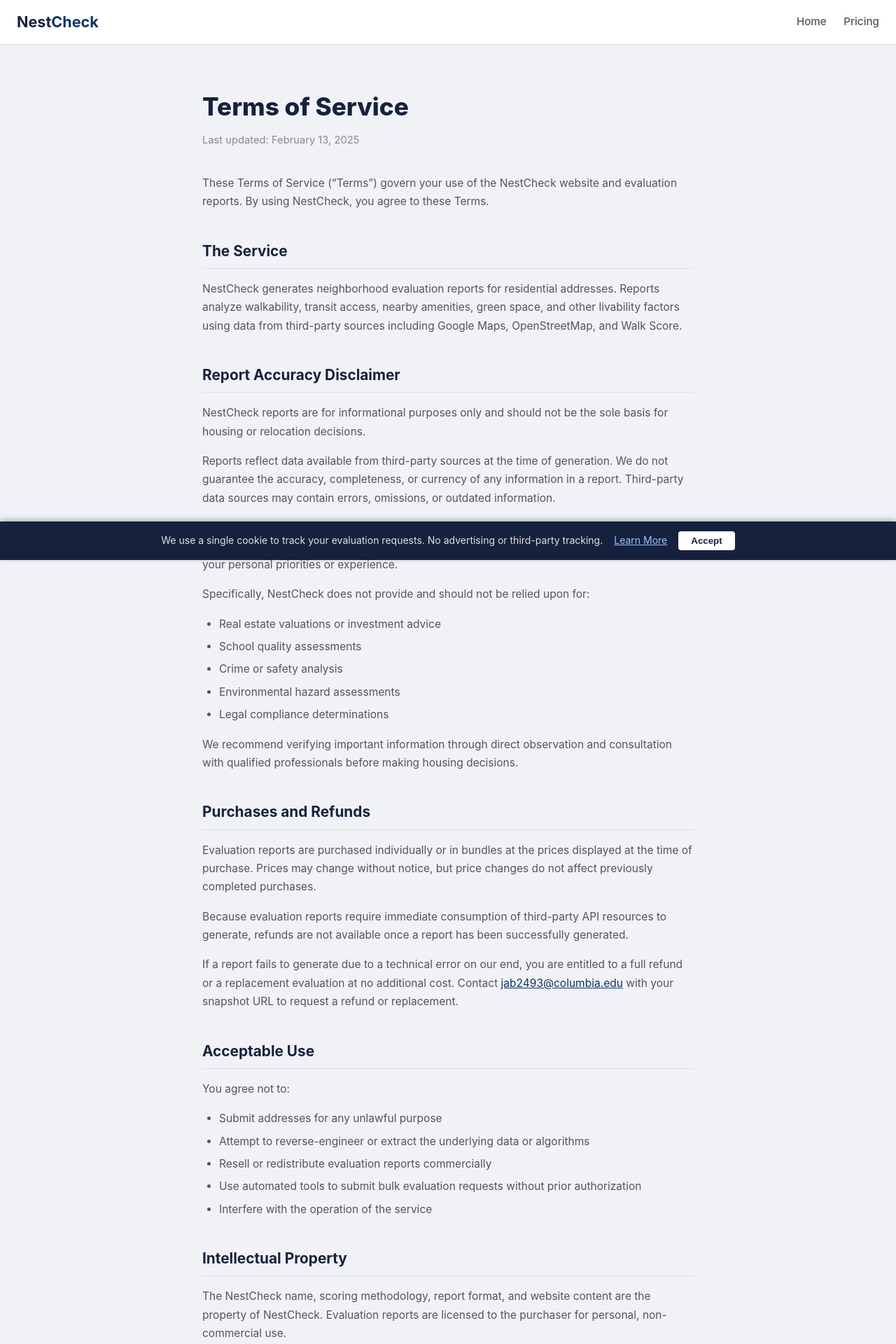
After one commit to jbrowning24/NestCheck, a Flask app: page /terms in a window 1280 px wide. The commit adds this page. Shown: the top 1920 px of the page at 70% size. Run offline with Flask 3, Linux system fonts and the light colour scheme; data that the repository does not hold is empty; some libraries are stand-ins or nearby versions.

Commit message:
feat: add legal pages, cookie consent banner, and consent-gated tracking
Add privacy policy and terms of service pages with footer links across
all pages. Implement cookie consent banner with localStorage/cookie
dual-write, consent-gated nc_vid persistence, and cookie rehydration
to prevent desync when cookies are cleared independently of localStorage.

Co-Authored-By: Claude Opus 4.6 <noreply@anthropic.com>

```diff
--- a/app.py
+++ b/app.py
@@ -146,8 +146,9 @@ def _set_request_context():
 @app.after_request
 def _after_request(response):
     """Set cookies after request if needed."""
-    # Set visitor ID cookie (1 year)
-    if getattr(g, "set_visitor_cookie", False):
+    # Set visitor ID cookie (1 year) — only if user has accepted cookies
+    has_consent = request.cookies.get("nc_cookie_consent") == "1"
+    if getattr(g, "set_visitor_cookie", False) and has_consent:
         response.set_cookie(
             "nc_vid", g.visitor_id,
             max_age=365 * 24 * 3600, httponly=True, samesite="Lax"
@@ -1314,6 +1315,16 @@ def pricing():
     return render_template("pricing.html", require_payment=REQUIRE_PAYMENT)
 
 
+@app.route("/privacy")
+def privacy():
+    return render_template("privacy.html")
+
+
+@app.route("/terms")
+def terms():
+    return render_template("terms.html")
+
+
 # ---------------------------------------------------------------------------
 # Stripe Checkout — create a checkout session for a single evaluation
 # ---------------------------------------------------------------------------
--- a/static/css/base.css
+++ b/static/css/base.css
@@ -125,6 +125,17 @@ footer {
   color: var(--color-text-disabled);
   background: var(--color-surface);
 }
+.footer-links {
+  margin-top: 8px;
+}
+.footer-links a {
+  color: var(--color-text-disabled);
+  text-decoration: none;
+}
+.footer-links a:hover {
+  color: var(--color-primary);
+  text-decoration: underline;
+}
 
 /* --- Badge Utilities --- */
 .badge {
--- /dev/null
+++ b/static/css/legal.css
@@ -0,0 +1,74 @@
+/* ================================================================
+   legal.css — Privacy Policy & Terms of Service page styles
+   Loaded by privacy.html and terms.html after base.css.
+   ================================================================ */
+
+.legal-page {
+  max-width: 750px;
+  margin: 60px auto;
+  padding: 0 24px;
+}
+
+.legal-page h1 {
+  font-size: 2.2em;
+  font-weight: 800;
+  color: var(--color-primary-dark);
+  margin-bottom: 8px;
+}
+
+.legal-page .last-updated {
+  font-size: 0.92em;
+  color: var(--color-text-faint);
+  margin-bottom: 36px;
+}
+
+.legal-page h2 {
+  font-size: 1.3em;
+  font-weight: 700;
+  color: var(--color-primary-dark);
+  margin-top: 40px;
+  margin-bottom: 16px;
+  padding-bottom: 8px;
+  border-bottom: 1px solid var(--color-border);
+}
+
+.legal-page h3 {
+  font-size: 1.1em;
+  font-weight: 600;
+  color: var(--color-text-secondary);
+  margin-top: 24px;
+  margin-bottom: 10px;
+}
+
+.legal-page p {
+  font-size: 0.97em;
+  color: var(--color-text-muted);
+  line-height: 1.7;
+  margin-bottom: 16px;
+}
+
+.legal-page ul {
+  padding-left: 24px;
+  margin-bottom: 16px;
+}
+
+.legal-page li {
+  font-size: 0.97em;
+  color: var(--color-text-muted);
+  line-height: 1.7;
+  margin-bottom: 6px;
+}
+
+.legal-page a {
+  color: var(--color-primary);
+  text-decoration: underline;
+}
+
+.legal-page a:hover {
+  color: var(--color-primary-dark);
+}
+
+/* Extra spacing above footer */
+footer {
+  margin-top: 60px;
+}
--- a/templates/404.html
+++ b/templates/404.html
@@ -13,5 +13,3 @@
   <a href="/">Evaluate an address</a>
 </div>
 {% endblock %}
-
-{% block footer %}{% endblock %}
--- a/templates/_base.html
+++ b/templates/_base.html
@@ -25,10 +25,37 @@
 {% block footer %}
 <footer>
   NestCheck &middot; Decision support for families optimizing daily life.
+  <div class="footer-links">
+    <a href="/privacy">Privacy Policy</a> &middot; <a href="/terms">Terms of Service</a>
+  </div>
 </footer>
 {% endblock %}
 
 {% block scripts %}{% endblock %}
 
+<!-- Cookie Consent Banner -->
+<div id="cookie-banner" style="display:none; position:fixed; bottom:0; left:0; right:0; background:var(--color-primary-dark); color:#e0e0e0; padding:14px 24px; font-size:14px; z-index:9999; align-items:center; justify-content:center; gap:16px; flex-wrap:wrap; box-shadow:0 -2px 8px rgba(0,0,0,0.3);">
+    <span>We use a single cookie to track your evaluation requests. No advertising or third-party tracking.</span>
+    <a href="/privacy#cookies" style="color:#93c5fd; text-decoration:underline; white-space:nowrap;">Learn More</a>
+    <button onclick="acceptCookies()" style="background:#ffffff; color:#16213e; border:none; padding:6px 18px; border-radius:4px; cursor:pointer; font-weight:600; white-space:nowrap;">Accept</button>
+</div>
+<script>
+function acceptCookies() {
+    localStorage.setItem('nc_cookie_consent', '1');
+    document.cookie = 'nc_cookie_consent=1; path=/; max-age=' + (365*24*3600) + '; SameSite=Lax';
+    document.getElementById('cookie-banner').style.display = 'none';
+}
+(function() {
+    if (localStorage.getItem('nc_cookie_consent')) {
+        // Rehydrate consent cookie if cleared while localStorage persisted
+        if (document.cookie.indexOf('nc_cookie_consent=') === -1) {
+            document.cookie = 'nc_cookie_consent=1; path=/; max-age=' + (365*24*3600) + '; SameSite=Lax';
+        }
+    } else {
+        document.getElementById('cookie-banner').style.display = 'flex';
+    }
+})();
+</script>
+
 </body>
 </html>
--- a/templates/index.html
+++ b/templates/index.html
@@ -118,6 +118,9 @@
 {% block footer %}
 <footer>
   NestCheck &middot; Livability evaluation for families and remote workers choosing where to live.
+  <div class="footer-links">
+    <a href="/privacy">Privacy Policy</a> &middot; <a href="/terms">Terms of Service</a>
+  </div>
 </footer>
 {% endblock %}
 
--- /dev/null
+++ b/templates/terms.html
@@ -0,0 +1,93 @@
+{% extends "_base.html" %}
+
+{% block title %}NestCheck — Terms of Service{% endblock %}
+
+{% block extra_css %}
+  <link rel="stylesheet" href="{{ url_for('static', filename='css/legal.css') }}">
+{% endblock %}
+
+{% block nav_links %}
+  <a href="/" class="nav-link">Home</a>
+  <a href="/pricing" class="nav-link">Pricing</a>
+{% endblock %}
+
+{% block content %}
+
+<div class="legal-page">
+  <h1>Terms of Service</h1>
+  <p class="last-updated">Last updated: February 13, 2025</p>
+
+  <p>These Terms of Service (&ldquo;Terms&rdquo;) govern your use of the NestCheck website and evaluation reports. By using NestCheck, you agree to these Terms.</p>
+
+  <h2>The Service</h2>
+
+  <p>NestCheck generates neighborhood evaluation reports for residential addresses. Reports analyze walkability, transit access, nearby amenities, green space, and other livability factors using data from third-party sources including Google Maps, OpenStreetMap, and Walk Score.</p>
+
+  <h2>Report Accuracy Disclaimer</h2>
+
+  <p>NestCheck reports are for informational purposes only and should not be the sole basis for housing or relocation decisions.</p>
+
+  <p>Reports reflect data available from third-party sources at the time of generation. We do not guarantee the accuracy, completeness, or currency of any information in a report. Third-party data sources may contain errors, omissions, or outdated information.</p>
+
+  <p>Scores and ratings are algorithmically generated based on available data and represent our interpretation of neighborhood livability. They are not certified assessments and may not reflect your personal priorities or experience.</p>
+
+  <p>Specifically, NestCheck does not provide and should not be relied upon for:</p>
+  <ul>
+    <li>Real estate valuations or investment advice</li>
+    <li>School quality assessments</li>
+    <li>Crime or safety analysis</li>
+    <li>Environmental hazard assessments</li>
+    <li>Legal compliance determinations</li>
+  </ul>
+
+  <p>We recommend verifying important information through direct observation and consultation with qualified professionals before making housing decisions.</p>
+
+  <h2>Purchases and Refunds</h2>
+
+  <p>Evaluation reports are purchased individually or in bundles at the prices displayed at the time of purchase. Prices may change without notice, but price changes do not affect previously completed purchases.</p>
+
+  <p>Because evaluation reports require immediate consumption of third-party API resources to generate, refunds are not available once a report has been successfully generated.</p>
+
+  <p>If a report fails to generate due to a technical error on our end, you are entitled to a full refund or a replacement evaluation at no additional cost. Contact <a href="mailto:jab2493@columbia.edu">jab2493@columbia.edu</a> with your snapshot URL to request a refund or replacement.</p>
+
+  <h2>Acceptable Use</h2>
+
+  <p>You agree not to:</p>
+  <ul>
+    <li>Submit addresses for any unlawful purpose</li>
+    <li>Attempt to reverse-engineer or extract the underlying data or algorithms</li>
+    <li>Resell or redistribute evaluation reports commercially</li>
+    <li>Use automated tools to submit bulk evaluation requests without prior authorization</li>
+    <li>Interfere with the operation of the service</li>
+  </ul>
+
+  <h2>Intellectual Property</h2>
+
+  <p>The NestCheck name, scoring methodology, report format, and website content are the property of NestCheck. Evaluation reports are licensed to the purchaser for personal, non-commercial use.</p>
+
+  <p>Third-party data displayed in reports (including Google Maps data, OpenStreetMap data, and Walk Score data) is subject to the respective terms of those providers.</p>
+
+  <h2>Limitation of Liability</h2>
+
+  <p>To the maximum extent permitted by law, NestCheck shall not be liable for any indirect, incidental, special, consequential, or punitive damages arising from your use of the service or reliance on evaluation reports.</p>
+
+  <p>Our total liability for any claim arising from the service shall not exceed the amount you paid for the specific evaluation report at issue.</p>
+
+  <h2>Availability</h2>
+
+  <p>We do not guarantee uninterrupted or error-free operation of the service. We may modify, suspend, or discontinue the service at any time without notice.</p>
+
+  <h2>Changes to These Terms</h2>
+
+  <p>We may update these Terms from time to time. Continued use of the service after changes are posted constitutes acceptance of the revised Terms.</p>
+
+  <h2>Governing Law</h2>
+
+  <p>These Terms are governed by the laws of the State of New York, without regard to conflict of law principles.</p>
+
+  <h2>Contact</h2>
+
+  <p>For questions about these Terms, contact us at <a href="mailto:jab2493@columbia.edu">jab2493@columbia.edu</a>.</p>
+</div>
+
+{% endblock %}
```
Also changed, not shown: templates/privacy.html (added, +83 -0 lines).
